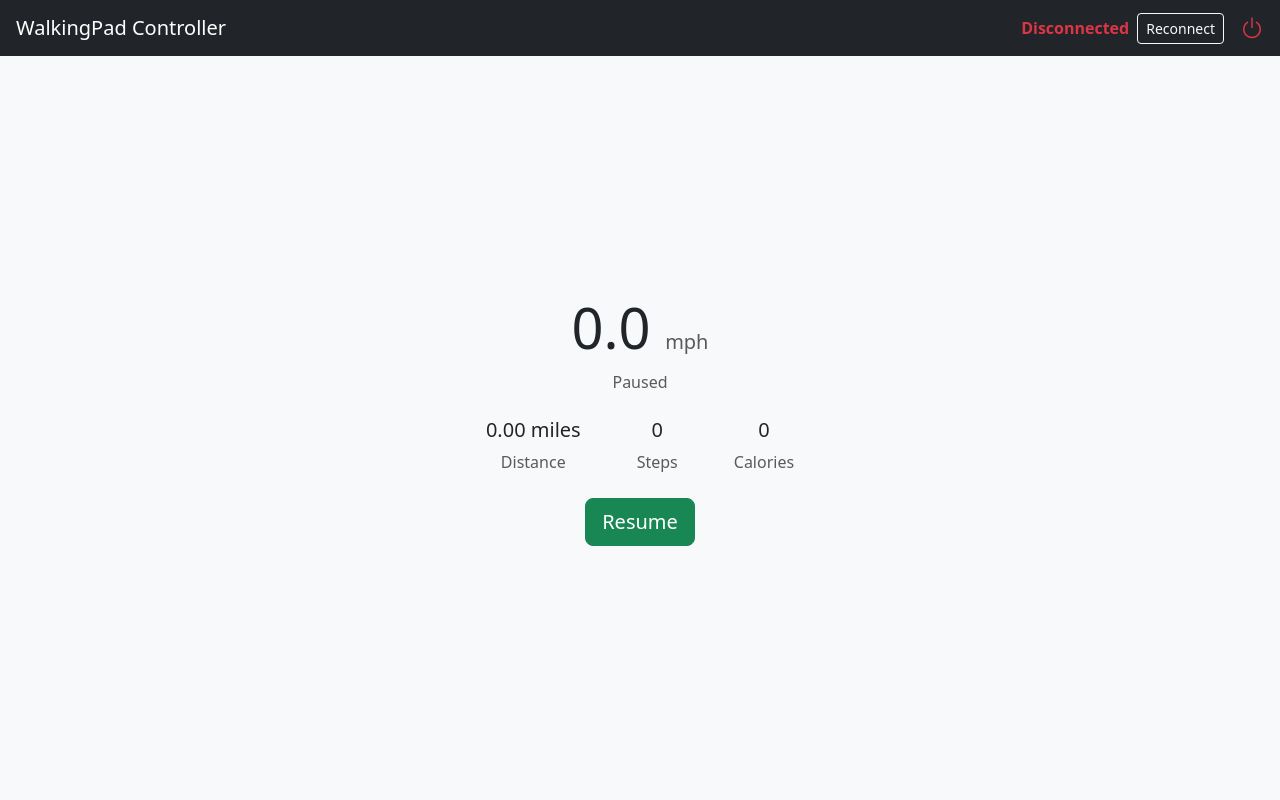
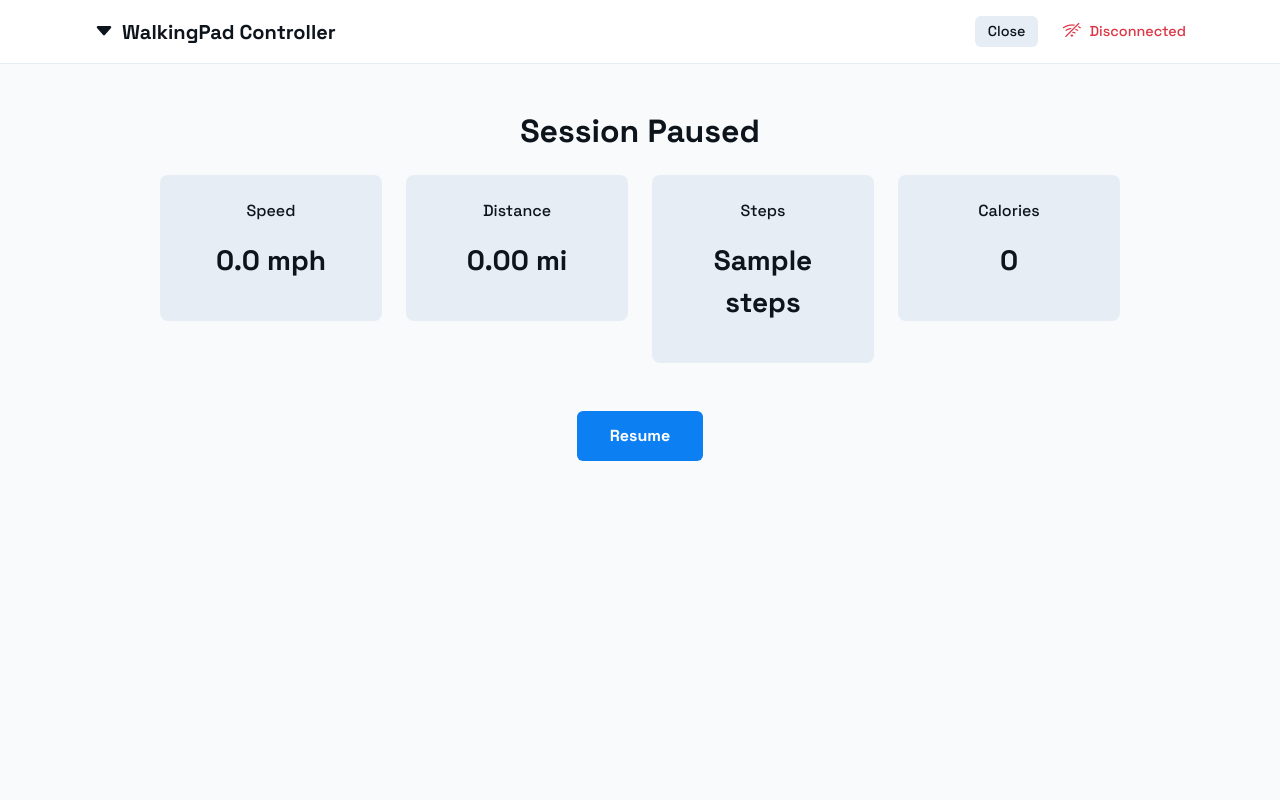
Before and after one commit to nickpainter/walkingpad, a Flask app: template templates/paused_session.html in a window 1280 px wide. Run offline with Flask 3, Linux system fonts and the light colour scheme; the template is opened without the code that fills it: most values are stand-ins (such as "Sample title", 1, 10 or a date in 2020).

Commit message:
redesign

```diff
--- a/templates/base.html
+++ b/templates/base.html
@@ -4,42 +4,139 @@
     <meta charset="UTF-8">
     <title>WalkingPad Controller</title>
     <link href="https://cdn.jsdelivr.net/npm/bootstrap@5.3.0/dist/css/bootstrap.min.css" rel="stylesheet">
-  <link href="https://cdn.jsdelivr.net/npm/bootstrap-icons@1.10.5/font/bootstrap-icons.css" rel="stylesheet">
+    <link rel="stylesheet" href="https://cdn.jsdelivr.net/npm/bootstrap-icons@1.11.3/font/bootstrap-icons.css">
+    <link rel="preconnect" href="https://fonts.gstatic.com/" crossorigin>
+    <link rel="stylesheet" href="https://fonts.googleapis.com/css2?display=swap&family=Noto+Sans:wght@400;500;700;900&family=Space+Grotesk:wght@400;500;700">
+
     {% if connecting %}
     <meta http-equiv="refresh" content="3">
     {% endif %}
+
     <style>
-    body { background-color: #f8f9fa; }
+        /* Custom properties from the design file */
+        :root {
+            --background-color: #f8fafc; /* bg-slate-50 */
+            --card-color: #e7edf4;
+            --text-color: #0d141c;
+            --primary-blue: #0c7ff2;
+            --border-color: #e7edf4;
+        }
+
+        body {
+            font-family: "Space Grotesk", "Noto Sans", sans-serif;
+            background-color: var(--background-color);
+            color: var(--text-color);
+        }
+
+        /* Header styles */
+        .app-header {
+            background-color: white;
+            border-bottom: 1px solid var(--border-color);
+        }
+
+        .app-header .navbar-brand {
+            font-weight: 700;
+            font-size: 1.25rem;
+            color: var(--text-color);
+        }
+
+        /* NEW styles for the header buttons and indicator */
+        .btn-header-close {
+            background-color: var(--card-color);
+            color: var(--text-color);
+            font-weight: 500;
+            font-size: 0.9rem;
+            border: none;
+            padding: 0.3rem 0.8rem;
+        }
+        .btn-header-close:hover {
+            background-color: #d8e0ea;
+            color: var(--text-color);
+        }
+
+        .connection-indicator {
+            display: flex;
+            align-items: center;
+            gap: 0.5rem;
+            font-weight: 500;
+            font-size: 0.9rem;
+        }
+
+        .connection-indicator .bi {
+            font-size: 1.2rem;
+        }
+        /* END NEW styles */
+
+
+        /* Main content styles */
+        .content-title {
+            font-size: 2rem;
+            font-weight: 700;
+        }
+
+        .stat-card {
+            background-color: var(--card-color);
+            padding: 1.5rem;
+            border-radius: 0.5rem;
+        }
+
+        .stat-card .stat-label {
+            font-size: 1rem;
+            font-weight: 500;
+        }
+
+        .stat-card .stat-value {
+            font-size: 1.75rem;
+            font-weight: 700;
+        }
+
+        /* Custom button styles */
+        .btn-custom-primary {
+            background-color: var(--primary-blue);
+            color: white;
+            font-weight: 700;
+            padding: 0.75rem 2rem;
+        }
+        .btn-custom-primary:hover {
+            background-color: #0a6bcf; /* A slightly darker blue for hover */
+            color: white;
+        }
     </style>
 </head>
-<body class="d-flex flex-column" style="min-height: 100vh;">
-  <nav class="navbar navbar-dark bg-dark px-3">
-    <span class="navbar-brand">WalkingPad Controller</span>
-    <div class="ms-auto d-flex align-items-center">
+<body>
+    <header class="app-header sticky-top">
+        <nav class="container-xl d-flex align-items-center justify-content-between py-3 px-4">
+            <a class="navbar-brand d-flex align-items-center gap-2" href="{{ url_for('root') }}">
+                <i class="bi bi-caret-down-fill"></i>
+                <span>WalkingPad Controller</span>
+            </a>
+
+            <div class="d-flex align-items-center gap-4">
+                <button id="shutdown-button" class="btn btn-header-close">Close</button>
+
+                <div class="connection-indicator">
                     {% if connected %}
-        <span class="text-success fw-bold">Connected</span>
+                        <i class="bi bi-wifi text-success"></i>
+                        <span class="text-success d-none d-md-inline">Connected</span>
+                    {% elif connecting %}
+                        <i class="bi bi-arrow-repeat text-warning"></i>
+                        <span class="text-warning d-none d-md-inline">Connecting</span>
                     {% else %}
-        {% if connecting %}
-          <span class="text-warning">Connecting...</span>
-        {% else %}
-          <span class="text-danger fw-bold me-2">Disconnected</span>
-          <a href="{{ url_for('manual_reconnect') }}" class="btn btn-outline-light btn-sm">Reconnect</a>
+                        <i class="bi bi-wifi-off text-danger"></i>
+                        <span class="text-danger d-none d-md-inline">Disconnected</span>
                     {% endif %}
-      {% endif %}
-
-      <a href="#" id="shutdown-button" class="text-danger ms-3" title="Shutdown Server">
-        <i class="bi bi-power fs-4"></i>
-      </a>
+                </div>
             </div>
         </nav>
+    </header>
 
-  <div class="container text-center flex-fill d-flex flex-column justify-content-center">
+    <main class="container-xl py-5">
+        <div class="mx-auto" style="max-width: 960px;">
             {% block content %}{% endblock %}
         </div>
+    </main>
 
     <script src="https://cdn.jsdelivr.net/npm/bootstrap@5.3.0/dist/js/bootstrap.bundle.min.js"></script>
-
-
     <script>
     document.getElementById('shutdown-button').addEventListener('click', function(e) {
       e.preventDefault();
@@ -58,6 +155,5 @@
       }
     });
     </script>
-
 </body>
 </html>
--- a/templates/paused_session.html
+++ b/templates/paused_session.html
@@ -1,40 +1,35 @@
 {% extends "base.html" %}
 {% block content %}
-  <div class="mb-4">
-    <h1 class="display-4">
-        <span id="speed">{{ "%.1f"|format(speed * 0.621371) }}</span>
-        <small class="fs-5 text-muted">mph</small>
-    </h1>
-    <div class="text-muted">Paused</div>
-  </div>
-  <div class="row justify-content-center mb-4">
-    <div class="col-auto mx-3">
-        <h5><span id="distance">{{ "%.2f"|format(distance * 0.621371) }}</span> miles</h5>
-      <div class="text-muted">Distance</div>
+<div class="text-center">
+    <h1 class="content-title mb-4">Session Paused</h1>
+
+    <div class="row g-4 mb-5">
+        <div class="col-md-3 col-6">
+            <div class="stat-card">
+                <p class="stat-label">Speed</p>
+                <p class="stat-value" id="speed">0.0 mph</p>
+            </div>
+        </div>
+        <div class="col-md-3 col-6">
+            <div class="stat-card">
+                <p class="stat-label">Distance</p>
+                <p class="stat-value" id="distance">{{ "%.2f"|format(distance) }} mi</p>
+            </div>
+        </div>
+        <div class="col-md-3 col-6">
+            <div class="stat-card">
+                <p class="stat-label">Steps</p>
+                <p class="stat-value" id="steps">{{ steps }}</p>
+            </div>
+        </div>
+        <div class="col-md-3 col-6">
+            <div class="stat-card">
+                <p class="stat-label">Calories</p>
+                <p class="stat-value" id="calories">{{ "%.0f"|format(calories) }}</p>
+            </div>
+        </div>
     </div>
-    <div class="col-auto mx-3">
-      <h5><span id="steps">{{ steps }}</span></h5>
-      <div class="text-muted">Steps</div>
-    </div>
-    <div class="col-auto mx-3">
-      <h5><span id="calories">{{ "%.0f"|format(calories) }}</span></h5>
-      <div class="text-muted">Calories</div>
-    </div>
-  </div>
-  <p>
-    <a href="{{ url_for('resume_session') }}" class="btn btn-success btn-lg">Resume</a>
-  </p>
-  <!-- Stats update script (not much changes while paused, but included for consistency) -->
-  <script>
-    setInterval(function(){
-      fetch("{{ url_for('get_stats') }}")
-        .then(response => response.json())
-        .then(data => {
-          document.getElementById("speed").innerText = data.speed.toFixed(1);
-          document.getElementById("distance").innerText = data.distance.toFixed(2);
-          document.getElementById("steps").innerText = data.steps;
-          document.getElementById("calories").innerText = data.calories.toFixed(0);
-        });
-    }, 1000);
-  </script>
+
+    <a href="{{ url_for('resume_session') }}" class="btn btn-custom-primary">Resume</a>
+</div>
 {% endblock %}
```
Also changed, not shown: templates/active_session.html (+36 -27 lines), templates/connecting.html (+12 -15 lines), templates/start_session.html (+32 -2 lines). Lines whose indentation alone changed are shown as unchanged.
